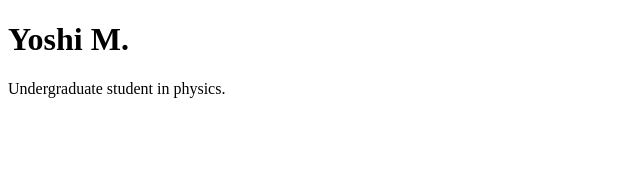
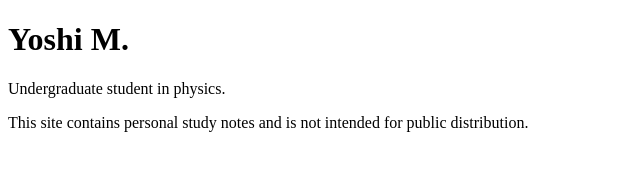
Before and after one commit to Yoshi-bit-cpu/Yoshi-bit-cpu.github.io, a plain HTML site: page index.html in a window 1280 px wide. Shown: the whole page, without its empty margins (0-640 px from the left). Drawn offline with Linux system fonts and the light colour scheme.

Commit message:
Update index.html

```diff
--- a/index.html
+++ b/index.html
@@ -2,10 +2,15 @@
 <html lang="ja">
 <head>
   <meta charset="utf-8">
+  <meta name="viewport" content="width=device-width, initial-scale=1">
+  <meta name="robots" content="noindex, nofollow">
   <title>Yoshi M.</title>
 </head>
 <body>
   <h1>Yoshi M.</h1>
   <p>Undergraduate student in physics.</p>
+  <p>
+    This site contains personal study notes and is not intended for public distribution.
+  </p>
 </body>
 </html>
```
